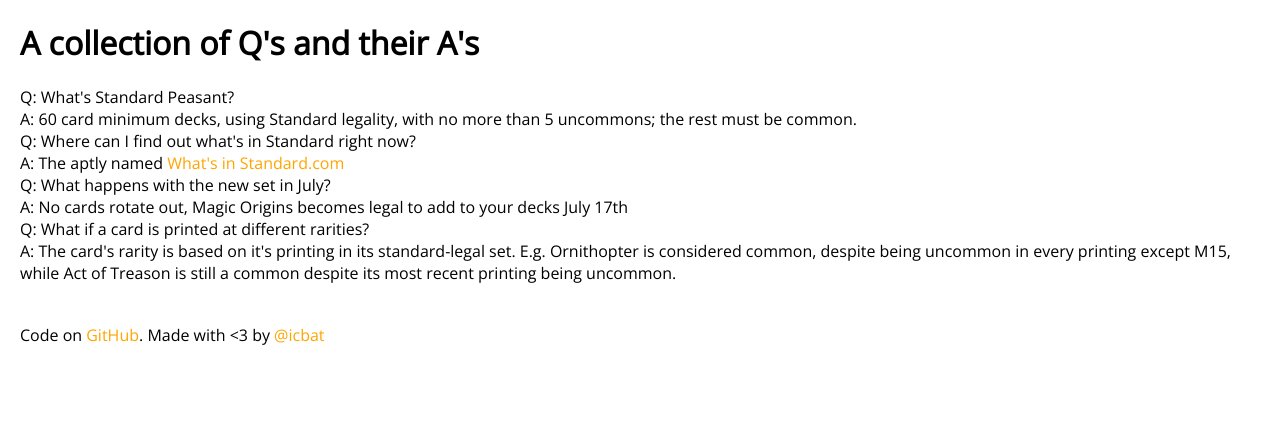
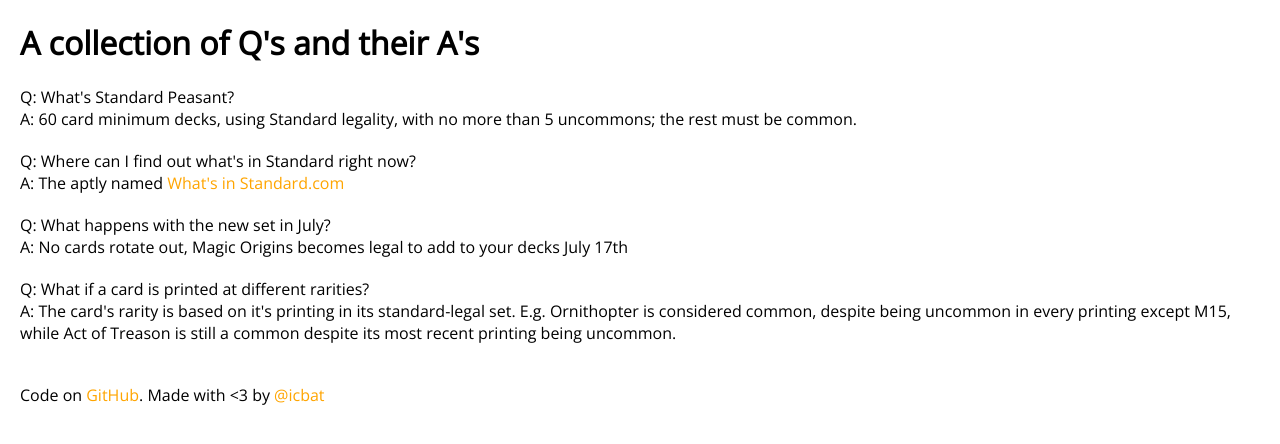
Before and after one commit to icbat/magic-league-wobsite, a Flask app: page /faq in a window 1280 px wide. Shown: the part 108-552 px from the top of the page. Run offline with Flask 2, Linux system fonts and the light colour scheme.

Commit message:
styling to separate blocks of q's and a's

```diff
--- a/src/static/style.css
+++ b/src/static/style.css
@@ -1,3 +1,7 @@
+.q-and-a {
+    margin-bottom: 20px;
+}
+
 header{
     background-color: #333;
     border-bottom: 3px solid #005AFF;
```
